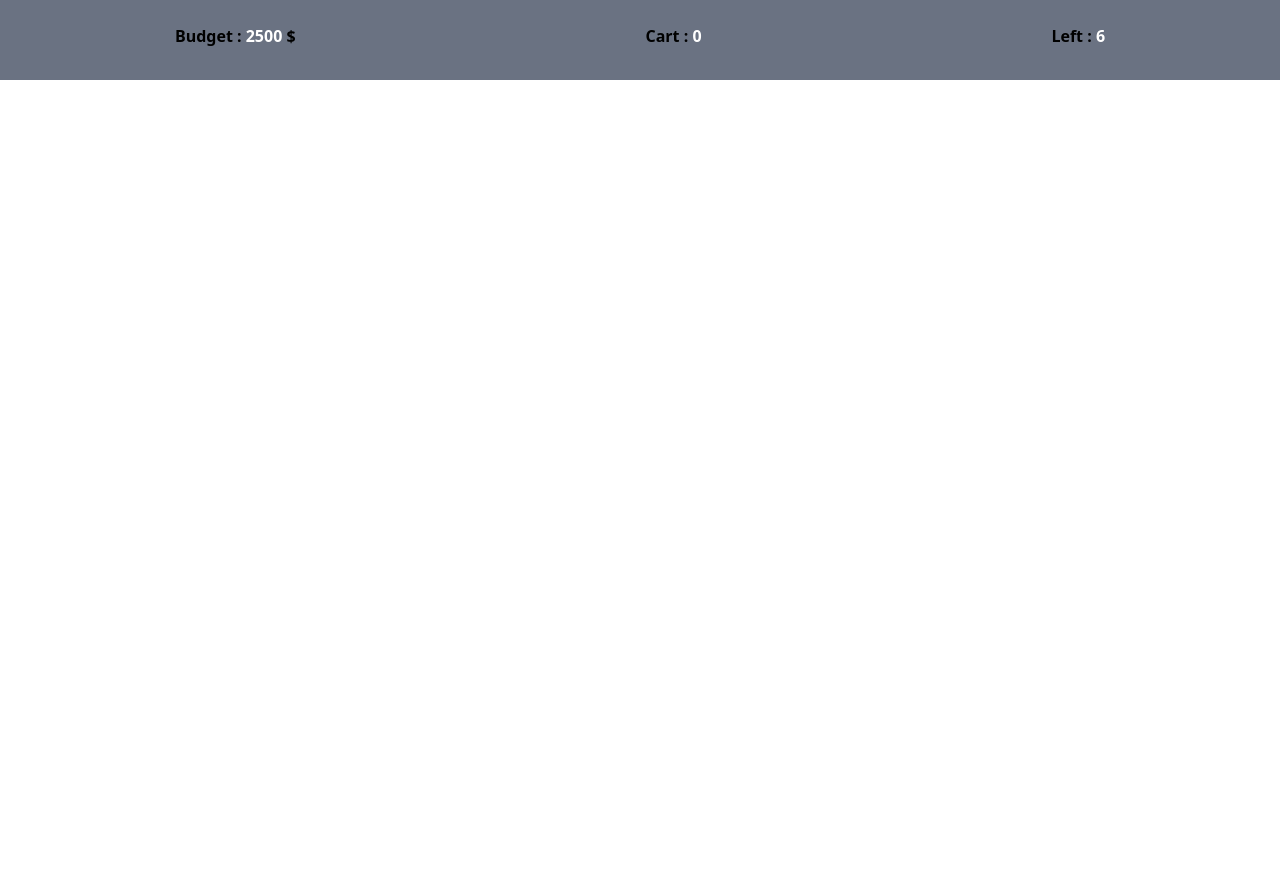
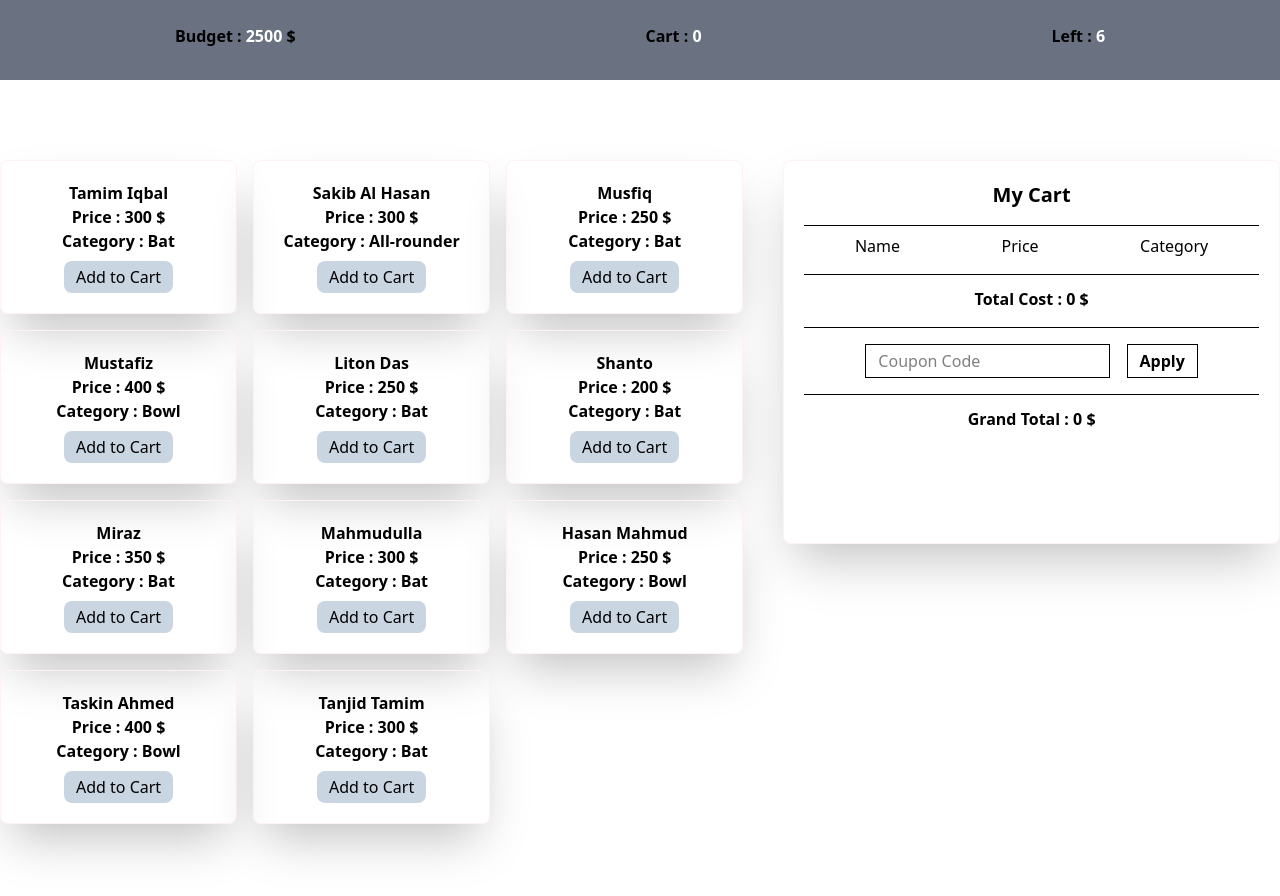
Before and after one commit to mehedihasanmurad/simple-dom-project, a plain HTML site: page index.html in a window 1280 px wide. Before the commit the page ends 800 px from the top, so only its background shows below. Drawn offline with nearby package versions, Linux system fonts and the light colour scheme.

Commit message:
player show and player cost part added

```diff
--- a/index.html
+++ b/index.html
@@ -17,8 +17,98 @@
     </header>
     <main class="max-w-7xl mx-auto my-20">
         <section class="lg:flex gap-10">
+            <!-- player show and price starts -->
+            <div class="lg:w-3/5 grid grid-cols-1 lg:grid-cols-3 gap-4 text-center">
+                <div class="border border-red-50 rounded-lg p-5 shadow-2xl">
+                    <h3 class="font-bold">Tamim Iqbal</h3>
+                    <h3 id="player-price" class="font-bold">Price : <span>300</span> $</h3>
+                    <h3 class="font-bold">Category : Bat</h3>
+                    <button class="bg-slate-300 px-3 py-1 mt-2 rounded-lg add-to-cart">Add to Cart</button>
+                </div>
 
+                <div class="border border-red-50 rounded-lg p-5 shadow-2xl">
+                    <h3 class="font-bold">Sakib Al Hasan</h3>
+                    <h3 id="player-price" class="font-bold">Price : <span>300</span> $</h3>
+                    <h3 class="font-bold">Category : All-rounder</h3>
+                    <button class="bg-slate-300 px-3 py-1 mt-2 rounded-lg add-to-cart">Add to Cart</button>
+                </div>
+                <div class="border border-red-50 rounded-lg p-5 shadow-2xl">
+                    <h3 class="font-bold">Musfiq</h3>
+                    <h3 id="player-price" class="font-bold">Price : <span>250</span> $</h3>
+                    <h3 class="font-bold">Category : Bat</h3>
+                    <button class="bg-slate-300 px-3 py-1 mt-2 rounded-lg add-to-cart">Add to Cart</button>
+                </div>
+                <div class="border border-red-50 rounded-lg p-5 shadow-2xl">
+                    <h3 class="font-bold">Mustafiz</h3>
+                    <h3 id="player-price" class="font-bold">Price : <span>400</span> $</h3>
+                    <h3 class="font-bold">Category : Bowl</h3>
+                    <button class="bg-slate-300 px-3 py-1 mt-2 rounded-lg add-to-cart">Add to Cart</button>
+                </div>
+                <div class="border border-red-50 rounded-lg p-5 shadow-2xl">
+                    <h3 class="font-bold">Liton Das</h3>
+                    <h3 id="player-price" class="font-bold">Price : <span>250</span> $</h3>
+                    <h3 class="font-bold">Category : Bat</h3>
+                    <button class="bg-slate-300 px-3 py-1 mt-2 rounded-lg add-to-cart">Add to Cart</button>
+                </div>
+                <div class="border border-red-50 rounded-lg p-5 shadow-2xl">
+                    <h3 class="font-bold">Shanto</h3>
+                    <h3 id="player-price" class="font-bold">Price : <span>200</span> $</h3>
+                    <h3 class="font-bold">Category : Bat</h3>
+                    <button class="bg-slate-300 px-3 py-1 mt-2 rounded-lg add-to-cart">Add to Cart</button>
+                </div>
+                <div class="border border-red-50 rounded-lg p-5 shadow-2xl">
+                    <h3 class="font-bold">Miraz</h3>
+                    <h3 id="player-price" class="font-bold">Price : <span>350</span> $</h3>
+                    <h3 class="font-bold">Category : Bat</h3>
+                    <button class="bg-slate-300 px-3 py-1 mt-2 rounded-lg add-to-cart">Add to Cart</button>
+                </div>
+                <div class="border border-red-50 rounded-lg p-5 shadow-2xl">
+                    <h3 class="font-bold">Mahmudulla</h3>
+                    <h3 id="player-price" class="font-bold">Price : <span>300</span> $</h3>
+                    <h3 class="font-bold">Category : Bat</h3>
+                    <button class="bg-slate-300 px-3 py-1 mt-2 rounded-lg add-to-cart">Add to Cart</button>
+                </div>
+                <div class="border border-red-50 rounded-lg p-5 shadow-2xl">
+                    <h3 class="font-bold">Hasan Mahmud</h3>
+                    <h3 id="player-price" class="font-bold">Price : <span>250</span> $</h3>
+                    <h3 class="font-bold">Category : Bowl</h3>
+                    <button class="bg-slate-300 px-3 py-1 mt-2 rounded-lg add-to-cart">Add to Cart</button>
+                </div>
+                <div class="border border-red-50 rounded-lg p-5 shadow-2xl">
+                    <h3 class="font-bold">Taskin Ahmed</h3>
+                    <h3 id="player-price" class="font-bold">Price : <span>400</span> $</h3>
+                    <h3 class="font-bold">Category : Bowl</h3>
+                    <button class="bg-slate-300 px-3 py-1 mt-2 rounded-lg add-to-cart">Add to Cart</button>
+                </div>
+                <div class="border border-red-50 rounded-lg p-5 shadow-2xl">
+                    <h3 class="font-bold">Tanjid Tamim</h3>
+                    <h3 id="player-price" class="font-bold">Price : <span>300</span> $</h3>
+                    <h3 class="font-bold">Category : Bat</h3>
+                    <button class="bg-slate-300 px-3 py-1 mt-2 rounded-lg add-to-cart">Add to Cart</button>
+                </div>
+            </div>
+            <!-- player show and price ends -->
 
+            <!-- total cost of player starts -->
+            <div class="border border-red-50 rounded-lg p-5 shadow-2xl h-96  lg:w-2/5 mt-10 lg:mt-0">
+                <h1 class="text-center text-xl font-semibold mb-4">My Cart</h1>
+                <hr>
+                <div class="flex justify-around mt-2 mb-4">
+                    <h3>Name</h3>
+                    <h3>Price</h3>
+                    <h3>Category</h3>
+                </div>
+                <hr>
+                <div id="total-cost" class="text-center mt-3 font-semibold mb-4">Total Cost : <span>0</span> $</div>
+                <hr>
+                <div class="mt-4 text-center mb-4">
+                    <input class="border py-1 pl-3" type="text" name="" id="coupon-code" placeholder="Coupon Code">
+                    <button id="apply-btn" class="px-3 py-1 border ml-3 font-semibold text-md mt-3 lg:mt-0">Apply</button>
+                </div>
+                <hr>
+                <div id="grand-total" class="text-center mt-3 font-semibold mb-4">Grand Total : <span>0</span> $</div>
+            </div>
+            <!-- total cost of player ends -->
 
         </section>
     </main>
```
